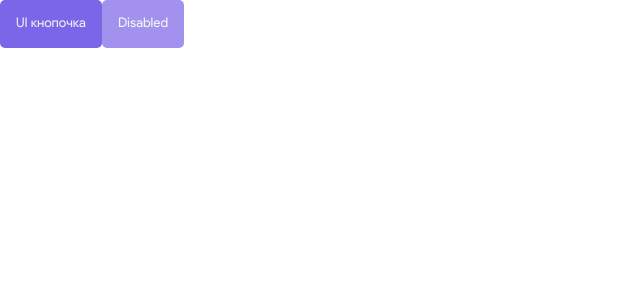
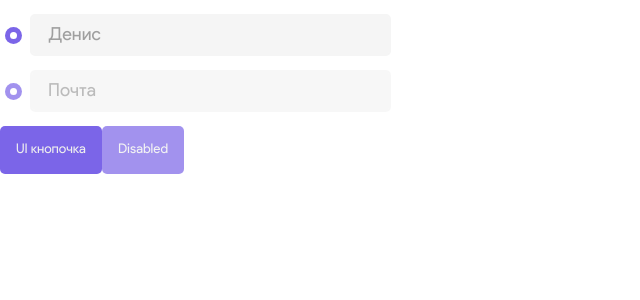
Before and after one commit to Drunken-Fog/time-managment-frontend, a React (Create React App) app: page / in a window 1280 px wide. Shown: the top 300 px of the page, without its empty margins (0-640 px from the left). Built offline with nearby package versions, Linux system fonts and the light colour scheme.

Commit message:
Добавляет ui компонент Field

```diff
--- a/src/App.tsx
+++ b/src/App.tsx
@@ -1,9 +1,25 @@
 import React from 'react'
-import { Button } from '../src/ui'
+import { Button, Field } from './ui'
 
 export default function App() {
   return (
     <>
+      <Field
+        generalType='text'
+        placeholder='Денис'
+        name='name'
+        id='name'
+        required={false}
+        disabled={false}
+      />
+      <Field
+        generalType='password'
+        placeholder='Почта'
+        name='email'
+        id='email'
+        required={false}
+        disabled={true}
+      />
       <Button>UI кнопочка</Button>
       <Button disabled>Disabled</Button>
     </>
--- /dev/null
+++ b/src/ui/Field/Field.module.css
@@ -0,0 +1,74 @@
+:root {
+  --backgroundColorPrimary: #f5f5f5;
+  --ellipseBorderRadius: 50%;
+}
+
+.Field {
+  display: flex;
+  height: fit-content;
+  width: fit-content;
+  flex-direction: row-reverse;
+  justify-content: center;
+  align-items: center;
+  margin: 14px 5px;
+}
+
+.Field input {
+  border-radius: var(--borderRadius);
+  background-color: var(--backgroundColorPrimary);
+  outline: none;
+  border: 2px solid var(--backgroundColorPrimary);
+  min-height: 26px;
+  max-height: 35px;
+  min-width: 325px;
+  padding: 6px 16px;
+  font-size: 18px;
+  color: var(--textColor);
+  margin-left: 8px;
+}
+
+.Field input:disabled {
+  opacity: var(--disabled);
+  cursor: not-allowed;
+}
+
+.Field input:disabled + label {
+  opacity: var(--disabled);
+}
+
+.Field input::placeholder {
+  color: var(--secondTextColor);
+}
+
+.Field input:focus {
+  border: 2px solid #7b65e8;
+  background: var(--white);
+}
+
+.Field input:focus + .FieldLabelDefault {
+  background: var(--primary);
+}
+
+.Field input + .FieldLabelDefault div {
+  background: white;
+  border-radius: var(--ellipseBorderRadius);
+  width: 7px;
+  height: 7px;
+}
+
+
+.Field input:focus + .FieldLabelDefault div {
+  display: none;
+}
+
+.Field input + .FieldLabelDefault {
+  display: flex;
+  justify-content: center;
+  align-items: center;
+  background: var(--primary);
+  border-radius: var(--ellipseBorderRadius);
+  width: 17px;
+  height: 17px;
+}
+
+/*TODO: errors  */
--- /dev/null
+++ b/src/ui/Field/Field.tsx
@@ -0,0 +1,48 @@
+import React from 'react'
+import { FieldWrapper } from './FieldWrapper'
+
+type generalFieldType = 'text' | 'email' | 'password'
+
+type FieldProps = {
+  generalType?: generalFieldType
+  labelText?: string
+  errorText?: string
+  placeholder?: string
+  name?: string
+  id: string
+  required?: boolean
+  disabled?: boolean
+  onChange?: (e: string) => void | undefined
+}
+
+export const Field: React.FC<FieldProps> = props => {
+  let {
+    generalType,
+    labelText,
+    errorText,
+    placeholder,
+    name,
+    id,
+    required,
+    disabled,
+    onChange,
+  } = props
+
+  function handleChange(event: React.ChangeEvent<HTMLInputElement>) {
+    onChange && onChange(event.target.value)
+  }
+
+  return (
+    <FieldWrapper htmlFor={id} errorText={errorText} labelText={labelText}>
+      <input
+        type={generalType || 'text'}
+        name={name}
+        id={id}
+        placeholder={placeholder}
+        required={required || false}
+        disabled={disabled || false}
+        onChange={handleChange}
+      />
+    </FieldWrapper>
+  )
+}
--- /dev/null
+++ b/src/ui/Field/FieldWrapper.tsx
@@ -0,0 +1,34 @@
+import React from 'react'
+import styles from './Field.module.css'
+
+type FieldWrapperProps = {
+  children?: React.ReactNode
+  labelText?: string
+  errorText?: string
+  htmlFor?: string
+}
+
+export const FieldWrapper: React.FC<FieldWrapperProps> = props => {
+  const { children, labelText, errorText, htmlFor } = props
+  const classes = [styles.Field]
+
+  //TODO
+  if (errorText) {
+    //classes.push(styles.invalid)
+  }
+  return (
+    <>
+      <div className={classes.join(' ')}>
+        {children}
+        {labelText ? (
+          <label htmlFor={htmlFor}>{labelText}</label>
+        ) : (
+          <label className={styles.FieldLabelDefault} htmlFor={htmlFor}>
+            <div />
+          </label>
+        )}
+      </div>
+      {errorText && <span>{errorText}</span>}
+    </>
+  )
+}
--- /dev/null
+++ b/src/ui/Field/index.ts
@@ -0,0 +1 @@
+export * from './Field'
--- a/src/ui/index.ts
+++ b/src/ui/index.ts
@@ -1 +1,2 @@
 export * from './Button'
+export * from './Field'
```
Also changed, not shown: src/ui/Button/Button.module.css (line endings or trailing spaces), 1 other file (tests, documents, lock files or other folders).
